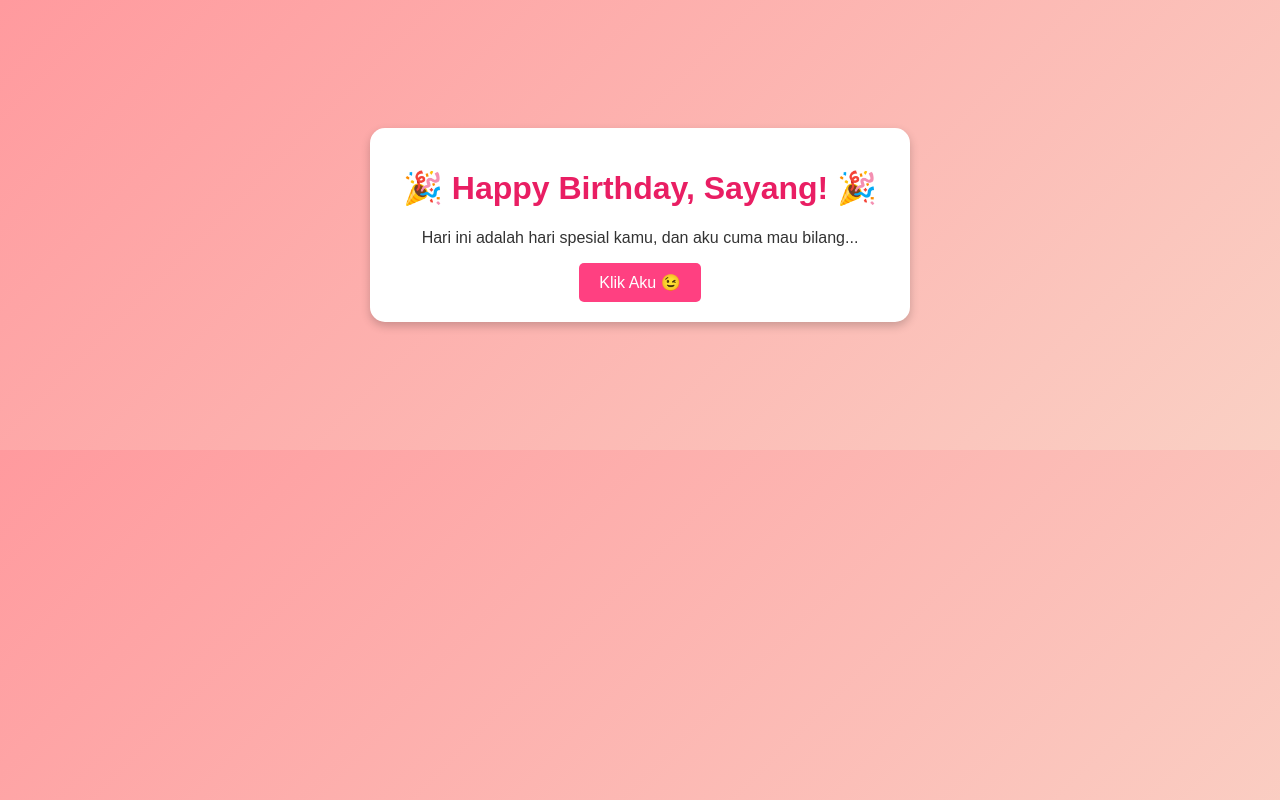
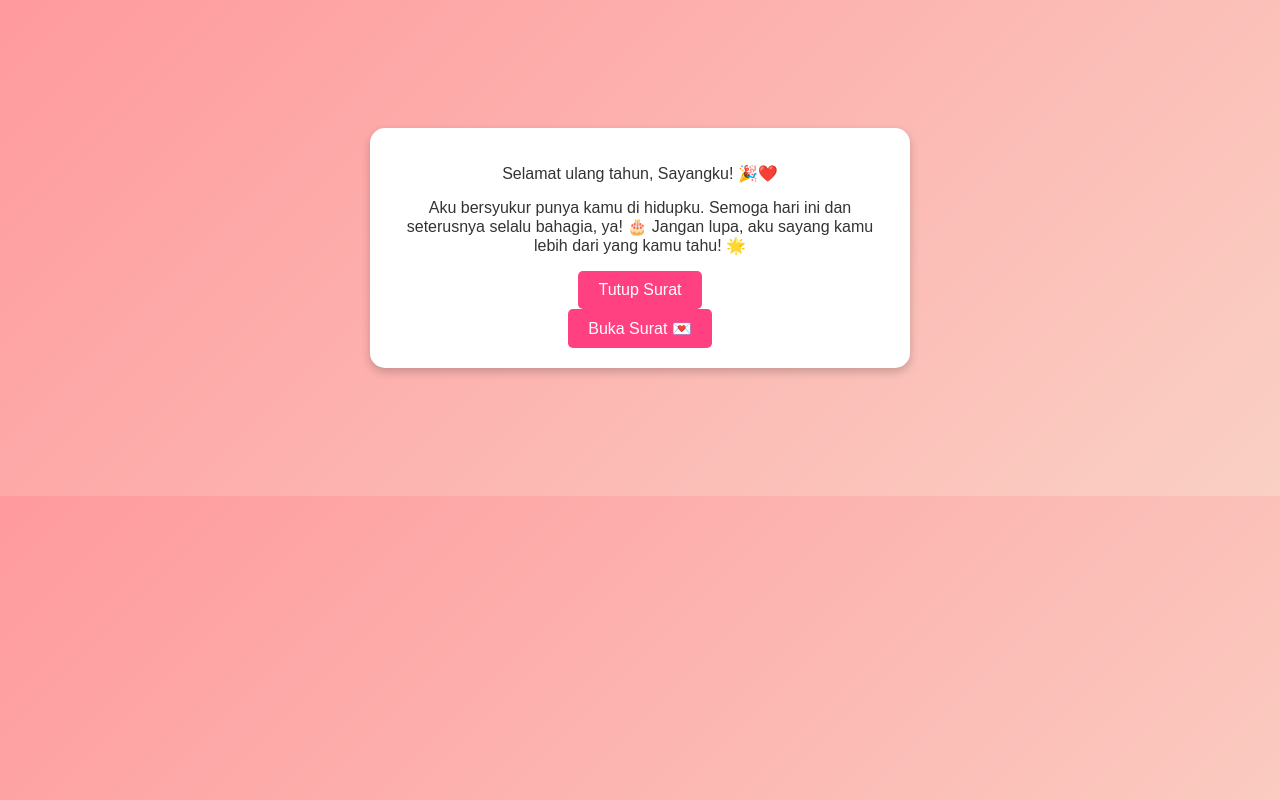
Before and after one commit to iqwann/test-birthday, a plain HTML site: page index.html in a window 1280 px wide. Drawn offline with Linux system fonts and the light colour scheme.

Commit message:
Update index.html

```diff
--- a/index.html
+++ b/index.html
@@ -3,19 +3,23 @@
 <head>
     <meta charset="UTF-8">
     <meta name="viewport" content="width=device-width, initial-scale=1.0">
-    <title>Happy Birthday!</title>
+    <title>Happy Birthday, Sayang!</title>
     <link rel="stylesheet" href="style.css">
 </head>
 <body>
     <div class="container">
-        <h1>🎉 Happy Birthday, Sayang! 🎉</h1>
-        <p>Hari ini adalah hari spesial kamu, dan aku cuma mau bilang...</p>
-        <button onclick="revealMessage()">Klik Aku 😉</button>
-        <div id="message" style="display: none;">
-            <h2>❤️ Aku sayang kamu banget! ❤️</h2>
-            <p>Semoga tahun ini penuh kebahagiaan, kesuksesan, dan cinta kita makin erat ya! 🎂</p>
+        <div class="envelope">
+            <div class="flap" id="flap"></div>
+            <div class="letter" id="letter">
+                <p>Selamat ulang tahun, Sayangku! 🎉❤️</p>
+                <p>
+                    Aku bersyukur punya kamu di hidupku. Semoga hari ini dan seterusnya selalu bahagia, ya! 🎂
+                    Jangan lupa, aku sayang kamu lebih dari yang kamu tahu! 🌟
+                </p>
+                <button onclick="closeLetter()">Tutup Surat</button>
+            </div>
         </div>
-        <div id="balloons"></div>
+        <button class="open-btn" onclick="openLetter()">Buka Surat 💌</button>
     </div>
     <script src="script.js"></script>
 </body>
```
